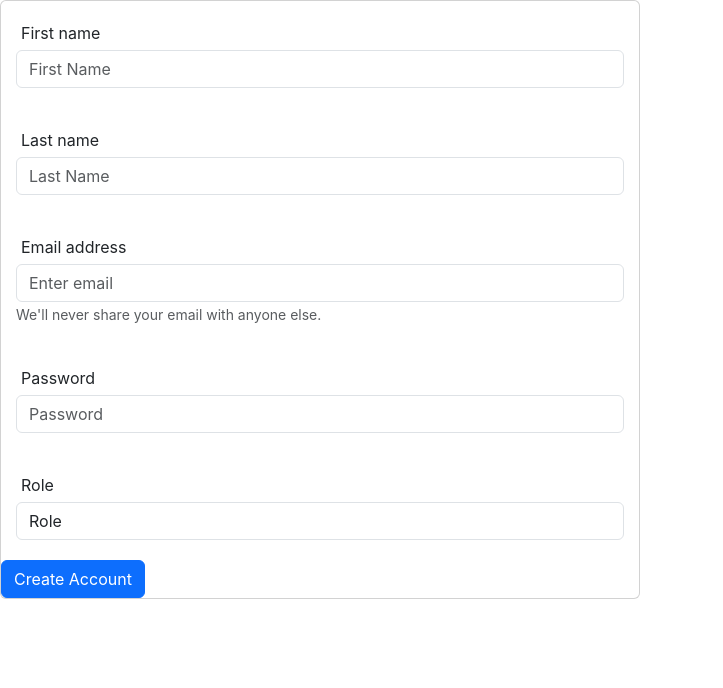
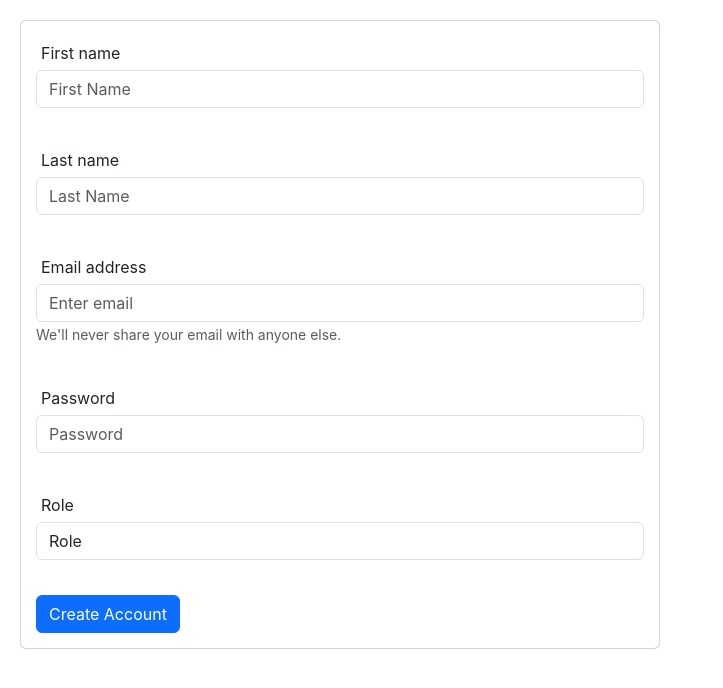
Before and after one commit to andrewmcs/react-reg-form, a React (Create React App) app: page / in a window 1280 px wide. Shown: the top 688 px of the page, without its empty margins (0-723 px from the left). Built offline with nearby package versions, Linux system fonts and the light colour scheme; the HTML template or start-up script is replaced by a standard one.

Commit message:
Step 2 complete: password validation added as user interaction occurs with the password field. Minor css changes.

```diff
--- a/src/App.css
+++ b/src/App.css
@@ -1,38 +1,3 @@
 .App {
   text-align: left;
 }
-
-.App-logo {
-  height: 40vmin;
-  pointer-events: none;
-}
-
-@media (prefers-reduced-motion: no-preference) {
-  .App-logo {
-    animation: App-logo-spin infinite 20s linear;
-  }
-}
-
-.App-header {
-  background-color: #282c34;
-  min-height: 100vh;
-  display: flex;
-  flex-direction: column;
-  align-items: center;
-  justify-content: center;
-  font-size: calc(10px + 2vmin);
-  color: white;
-}
-
-.App-link {
-  color: #61dafb;
-}
-
-@keyframes App-logo-spin {
-  from {
-    transform: rotate(0deg);
-  }
-  to {
-    transform: rotate(360deg);
-  }
-}
--- a/src/App.js
+++ b/src/App.js
@@ -1,5 +1,14 @@
 import './App.css';
 import { useState } from 'react';
+
+// A compenent specifically to show a password error message
+const PasswordErrorMessage = () => {
+  return (
+    <p className="FieldError">Password should have at least 8 characters</p>
+  )
+}
+
+
 
 function App() {
 
@@ -16,7 +25,7 @@ function App() {
 
   return (
     <div className="App">
-      <div class="card formCard" >
+      <div className="card formCard" >
         <form>
 
           <div className="form-group sm">
@@ -38,7 +47,17 @@ function App() {
 
           <div className="form-group">
             <label for="password">Password</label>
-            <input value={password.value} type="password" className="form-control" id="password" placeholder="Password" onChange={(e) => setPassword({ ...password, value: e.target.value })}></input>
+            <input value={password.value} type="password" className="form-control"
+              id="password" placeholder="Password"
+              onChange={(e) => setPassword({ ...password, value: e.target.value })}
+              onBlur={(e) => setPassword({ ...password, isTouched: true })}>
+            </input>
+            {/* conditionally render an error message when the password has been touched and is too short. */}
+            {
+              password.isTouched && password.value.length < 8
+                ? (<PasswordErrorMessage />)
+                : null
+            }
           </div>
 
           <div class="form-group">
@@ -50,7 +69,7 @@ function App() {
             </select>
           </div>
 
-          <button type="submit" className="btn btn-primary">Create Account</button>
+          <button type="submit" className="btn btn-primary submitButton">Create Account</button>
         </form>
       </div>
     </div>
--- a/src/index.css
+++ b/src/index.css
@@ -14,6 +14,7 @@ code {
 
 .formCard {
   max-width: 50%;
+  margin: 20px;
 }
 .form-group {
   padding-top: 20px;
@@ -28,6 +29,12 @@ label {
   padding-left: 5px;
 }
 
-button {
-  padding-left: 100px;
+.FieldError {
+  bottom: -6px;
+  color: red;
+  font-size: 12px;
 }
+
+.submitButton {
+  margin: 15px;
+}
```
